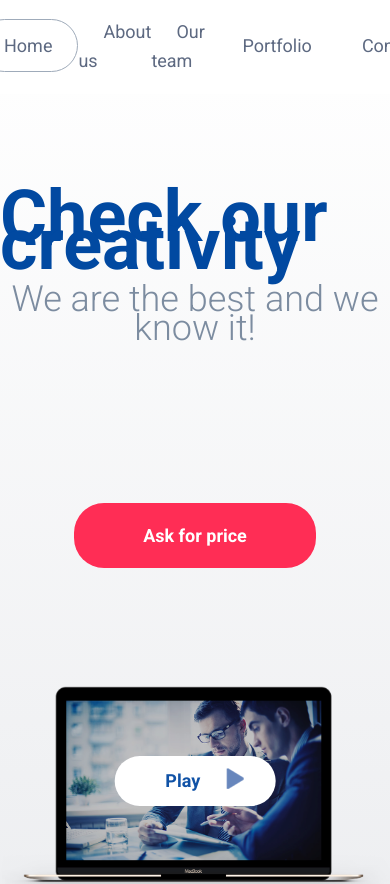
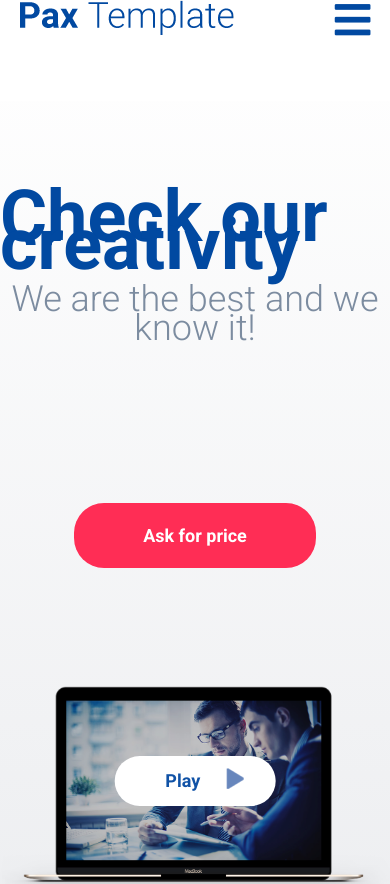
Before and after one commit to zuzannad/Pax-Template, a plain HTML site: page index.html in a window 390 px wide. Shown: the top 884 px of the page. Drawn offline with Linux system fonts and the light colour scheme.

Commit message:
styles fot and html code for mobile menu added

```diff
--- a/index.html
+++ b/index.html
@@ -19,10 +19,9 @@
 <body>
     <section class="header">
         <header class="page-header">
-            <div class="container">
-                <a href="$" class="brand">
-                <img src="img/logo.png" alt="Company XYZ in Gdynia">
-            </a>
+            <div class="container mobile">
+                <a href="#" class="brand"><img src="img/logo.png" alt="Company XYZ in Gdynia"></a>
+                <a href="#"><i class="fas fa-bars mobile"></i></a>
                 <nav>
                     <ul class="menu-items">
                         <li><a href="#" class="active">Home</a></li>
@@ -173,9 +172,7 @@
         <a href="#" class="btn price">Ask for price</a>
     </section>
 
-    <section class="map">
-        <!-- <img src="img/map/map.png" alt=""> -->
-    </section>
+    <section class="map"></section>
 
     <footer class="page-footer">
         <div class="container">
--- a/style.css
+++ b/style.css
@@ -50,6 +50,7 @@ img {
     background-color: #fff;
     width: 100%;
     z-index: 2;
+    height: 12vh;
 }
 
 /*Logo*/
@@ -58,7 +59,19 @@ a.brand {
     margin-right: 2vw;
 }
 
+.mobile a.brand {
+    /* flex-shrink: 0; */
+    margin-right: 2vw;
+}
+
 /*Menu*/
+
+
+
+.mobile a .fa-bars {
+    display: none;
+
+}
 
 .menu-items {
     display: flex;
@@ -80,7 +93,6 @@ a.brand {
     border-radius: 36px;
     border: 1px solid #9fabba;
 }
-
 
 .fab {
     border: 1px solid;
@@ -609,3 +621,46 @@ div.arrow:hover {
         background-image: center;
     }
 }
+
+@media (max-width: 901px) {
+    .menu-items {
+        display: none;
+
+    }
+
+    .menu-items li {
+        margin-top: 2vh;
+        text-align: center;
+
+    }
+
+    .menu-items li a {
+        font-size: 1.75rem;
+    }
+
+
+    .container.mobile {
+        position: fixed;
+        top: 0;
+        left: 0;
+        background-color: #fff;
+        width: 100%;
+        z-index: 2;
+        /* height: 12vh; */
+    }
+
+    .mobile a .fa-bars {
+        display: block;
+        position: absolute;
+        top: 25%;
+        right: 5%;
+        color: #0149A1;
+        font-size: 2.55rem;
+    }
+
+    .mobile a img {
+        position: absolute;
+        top: 25%;
+        left: 5%;
+    }
+}
```
